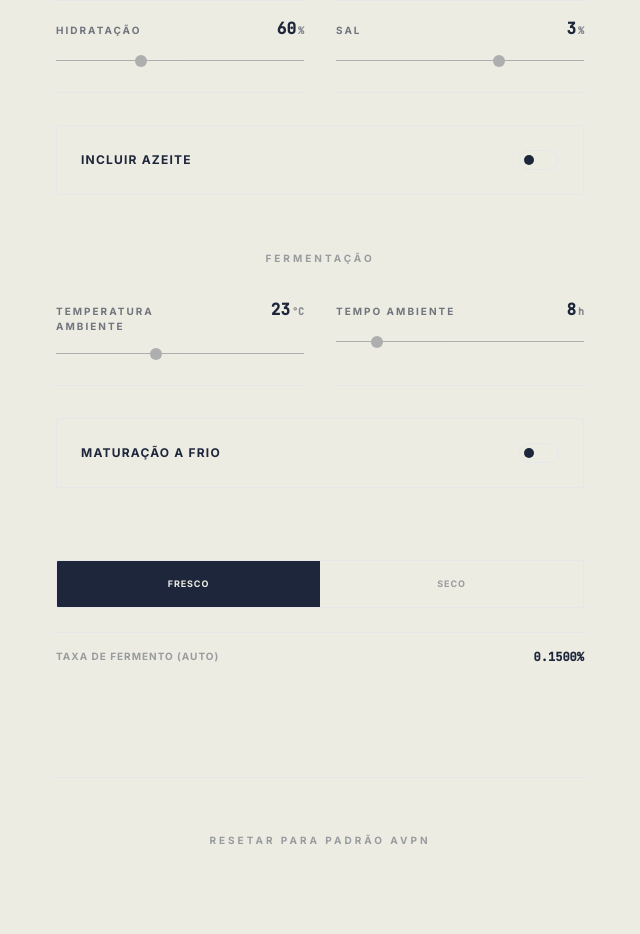
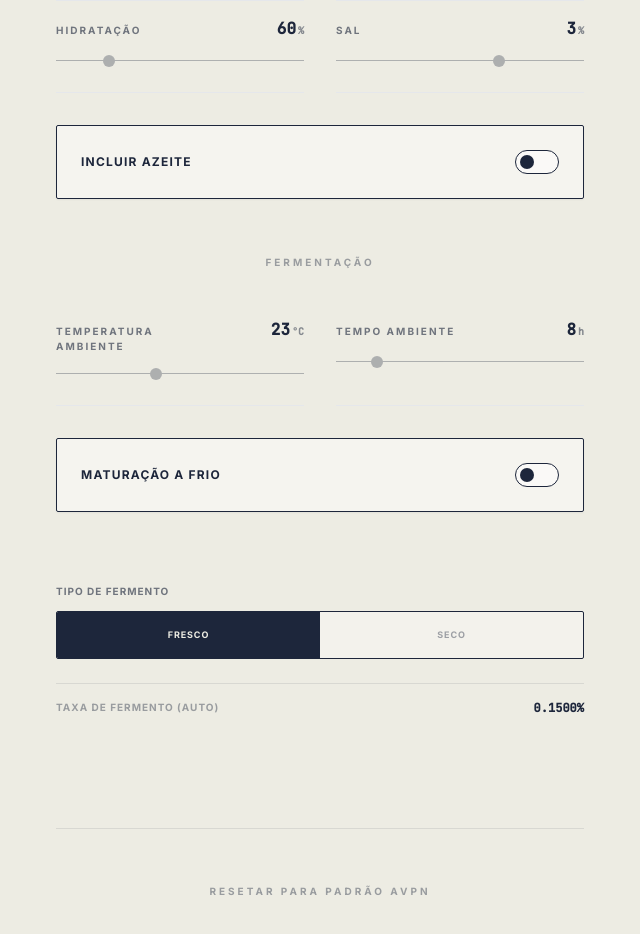
Before and after one commit to rafaelcapanema/Calculadora-de-massa-de-pizza, a React (Vite) app: page / in a window 1280 px wide. Shown: the part 660-1594 px from the top of the page, without its empty margins (320-960 px from the left). Built offline with nearby package versions, Linux system fonts and the light colour scheme; a web font is replaced by a local one.

Commit message:
Add files via upload

```diff
--- a/App.tsx
+++ b/App.tsx
@@ -111,7 +111,7 @@ const App: React.FC = () => {
 
       <header className="mb-20 text-center flex flex-col items-center">
         <div className="flex items-end gap-1 mb-2">
-            <h1 className="text-5xl font-serif font-black tracking-tight leading-none">Capa Pizza</h1>
+            <h1 className="text-5xl font-serif font-black tracking-tight leading-none text-[#1d263b]">Capa Pizza</h1>
             <div className="dot mb-1"></div>
         </div>
         <p className="text-[10px] font-bold tracking-[0.4em] uppercase opacity-40">Calculadora de Massa</p>
@@ -154,7 +154,7 @@ const App: React.FC = () => {
               label="Hidratação"
               value={config.hydration}
               unit="%"
-              min={50} max={80} step={0.5}
+              min={50} max={100} step={1}
               onChange={(v) => setConfig({...config, hydration: v})}
             />
             <InputGroup
@@ -167,19 +167,19 @@ const App: React.FC = () => {
         </div>
 
         <div className="py-4">
-          <div className="border border-navy p-6 rounded-sm">
+          <div className="bg-white/40 border border-[#1d263b] p-6 rounded-sm shadow-sm">
             <button
               onClick={toggleOil}
               className="flex items-center justify-between w-full group"
             >
-                <span className="text-xs font-bold uppercase tracking-widest">Incluir Azeite</span>
-                <div className={`w-10 h-5 rounded-full border border-navy flex items-center px-1 transition-colors ${config.useOil ? 'bg-[#1d263b]' : ''}`}>
-                    <div className={`w-2.5 h-2.5 rounded-full transition-transform ${config.useOil ? 'translate-x-5 bg-[#edece3]' : 'bg-[#1d263b]'}`}></div>
+                <span className="text-xs font-bold uppercase tracking-widest text-[#1d263b]">Incluir Azeite</span>
+                <div className={`w-11 h-6 rounded-full border border-[#1d263b] flex items-center px-1 transition-all duration-300 ${config.useOil ? 'bg-[#1d263b]' : 'bg-white/50'}`}>
+                    <div className={`w-3.5 h-3.5 rounded-full transition-transform duration-300 ${config.useOil ? 'translate-x-5 bg-[#edece3]' : 'bg-[#1d263b]'}`}></div>
                 </div>
             </button>
 
             {config.useOil && (
-                <div className="mt-6 pt-4 border-t border-navy border-opacity-10 animate-in fade-in slide-in-from-top-2">
+                <div className="mt-6 pt-6 border-t border-[#1d263b] border-opacity-10 animate-in fade-in slide-in-from-top-2">
                     <InputGroup
                       label="Porcentagem de Azeite"
                       value={config.oil}
@@ -193,7 +193,7 @@ const App: React.FC = () => {
         </div>
 
         <div className="py-6 mt-4">
-            <h3 className="text-[10px] font-bold uppercase tracking-[0.3em] opacity-40 mb-4 text-center">Fermentação</h3>
+            <h3 className="text-[10px] font-bold uppercase tracking-[0.3em] opacity-40 mb-8 text-center">Fermentação</h3>
 
             <div className="grid grid-cols-1 md:grid-cols-2 gap-x-8">
                 <div className="flex flex-col">
@@ -215,7 +215,7 @@ const App: React.FC = () => {
                   )}
                   {weather?.loading && (
                     <div className="flex items-center gap-2 mt-2 px-1 opacity-40 animate-pulse">
-                      <div className="w-4 h-4 rounded-full bg-navy border-2 border-t-transparent animate-spin"></div>
+                      <div className="w-4 h-4 rounded-full border-2 border-[#1d263b] border-t-transparent animate-spin"></div>
                       <span className="text-[9px] uppercase tracking-widest font-bold">Buscando clima...</span>
                     </div>
                   )}
@@ -229,19 +229,19 @@ const App: React.FC = () => {
                 />
             </div>
 
-            <div className="mt-8 border border-navy p-6 rounded-sm">
+            <div className="mt-8 bg-white/40 border border-[#1d263b] p-6 rounded-sm shadow-sm">
                 <button
                   onClick={toggleFridge}
                   className="flex items-center justify-between w-full group"
                 >
-                    <span className="text-xs font-bold uppercase tracking-widest">Maturação a Frio</span>
-                    <div className={`w-10 h-5 rounded-full border border-navy flex items-center px-1 transition-colors ${config.useFridge ? 'bg-[#1d263b]' : ''}`}>
-                        <div className={`w-2.5 h-2.5 rounded-full transition-transform ${config.useFridge ? 'translate-x-5 bg-[#edece3]' : 'bg-[#1d263b]'}`}></div>
+                    <span className="text-xs font-bold uppercase tracking-widest text-[#1d263b]">Maturação a Frio</span>
+                    <div className={`w-11 h-6 rounded-full border border-[#1d263b] flex items-center px-1 transition-all duration-300 ${config.useFridge ? 'bg-[#1d263b]' : 'bg-white/50'}`}>
+                        <div className={`w-3.5 h-3.5 rounded-full transition-transform duration-300 ${config.useFridge ? 'translate-x-5 bg-[#edece3]' : 'bg-[#1d263b]'}`}></div>
                     </div>
                 </button>
 
                 {config.useFridge && (
-                    <div className="mt-6 space-y-4 pt-4 border-t border-navy border-opacity-10 animate-in fade-in slide-in-from-top-2">
+                    <div className="mt-6 space-y-4 pt-6 border-t border-[#1d263b] border-opacity-10 animate-in fade-in slide-in-from-top-2">
                         <InputGroup
                           label="Temperatura Geladeira"
                           value={config.fridgeTemp}
@@ -262,33 +262,36 @@ const App: React.FC = () => {
         </div>
 
         <div className="pt-8 space-y-6">
-           <div className="flex border border-navy rounded-sm overflow-hidden">
+           <div className="flex flex-col gap-3">
+              <span className="text-[10px] font-bold uppercase tracking-widest opacity-60">Tipo de Fermento</span>
+              <div className="flex border border-[#1d263b] rounded-sm overflow-hidden bg-white/30">
                 {(['fresh', 'dry'] as const).map((type) => (
                   <button
                     key={type}
                     onClick={() => setConfig({...config, yeastType: type})}
-                  className={`flex-1 py-4 text-[9px] font-bold uppercase tracking-widest transition-all ${config.yeastType === type ? 'bg-[#1d263b] text-[#edece3]' : 'opacity-40 hover:opacity-100'}`}
+                    className={`flex-1 py-4 text-[9px] font-bold uppercase tracking-widest transition-all ${config.yeastType === type ? 'bg-[#1d263b] text-[#edece3]' : 'text-[#1d263b] opacity-40 hover:opacity-100'}`}
                   >
                     {type === 'fresh' ? 'Fresco' : 'Seco'}
                   </button>
                 ))}
               </div>
+           </div>
 
-           <div className="flex justify-between items-center py-4 border-t border-navy border-opacity-10">
+           <div className="flex justify-between items-center py-4 border-t border-[#1d263b] border-opacity-10">
              <span className="text-[10px] font-bold uppercase tracking-widest opacity-40">Taxa de Fermento (Auto)</span>
-             <span className="text-xs mono font-bold">{calculatedYeastPercentage.toFixed(4)}%</span>
+             <span className="text-xs mono font-bold text-[#1d263b]">{calculatedYeastPercentage.toFixed(4)}%</span>
            </div>
         </div>
       </section>
 
-      <footer className="mt-24 pt-12 border-t border-navy border-opacity-10 text-center">
+      <footer className="mt-24 pt-12 border-t border-[#1d263b] border-opacity-10 text-center">
         <button
           onClick={() => {
             setConfig(AVPN_DEFAULTS);
             setWeather(null);
             setHasRequestedLocation(false);
           }}
-          className="text-[10px] font-black uppercase tracking-[0.3em] opacity-40 hover:opacity-100 transition-opacity mb-8"
+          className="text-[10px] font-black uppercase tracking-[0.3em] opacity-40 hover:opacity-100 transition-opacity mb-8 text-[#1d263b]"
         >
           Resetar para Padrão AVPN
         </button>
--- a/index.html
+++ b/index.html
@@ -72,6 +72,7 @@
   }
 }
 </script>
+<link rel="stylesheet" href="/index.css">
 </head>
 <body>
     <div id="root"></div>
--- a/vite.config.ts
+++ b/vite.config.ts
@@ -7,10 +7,14 @@ export default defineConfig(({ mode }) => {
   return {
     plugins: [react()],
     define: {
-      'process.env.API_KEY': JSON.stringify(env.VITE_API_KEY || env.API_KEY)
+      'process.env.API_KEY': JSON.stringify(env.VITE_API_KEY || env.API_KEY || '')
+    },
+    server: {
+      port: 3000
     },
     build: {
-      target: 'esnext'
+      outDir: 'dist',
+      sourcemap: false
     }
   };
 });
```
Also changed, not shown: 1 other file (tests, documents, lock files or other folders). Lines whose indentation alone changed are shown as unchanged.
